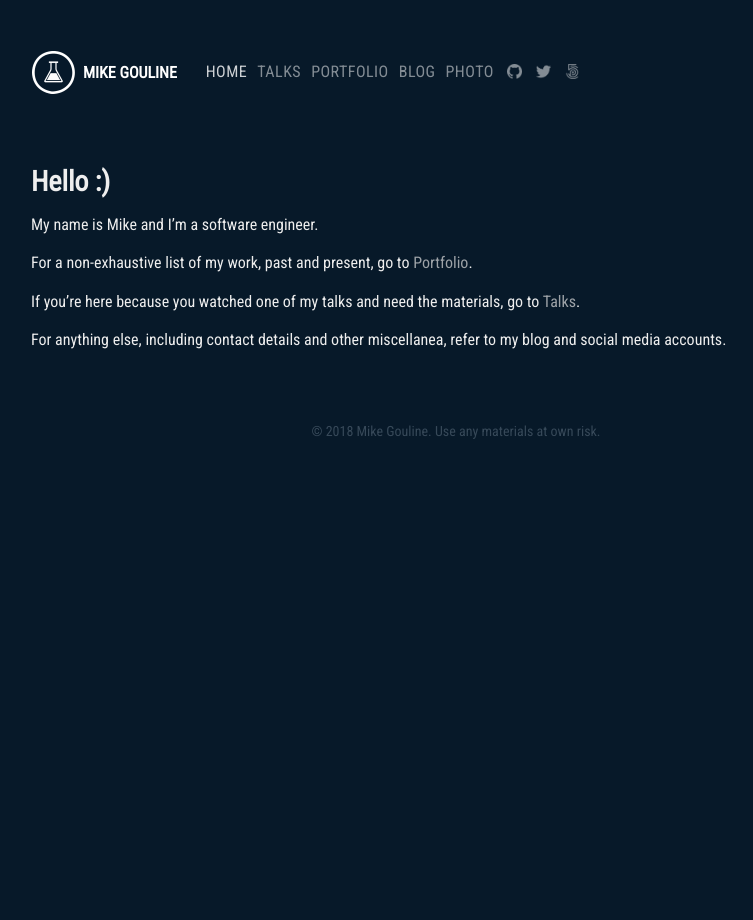
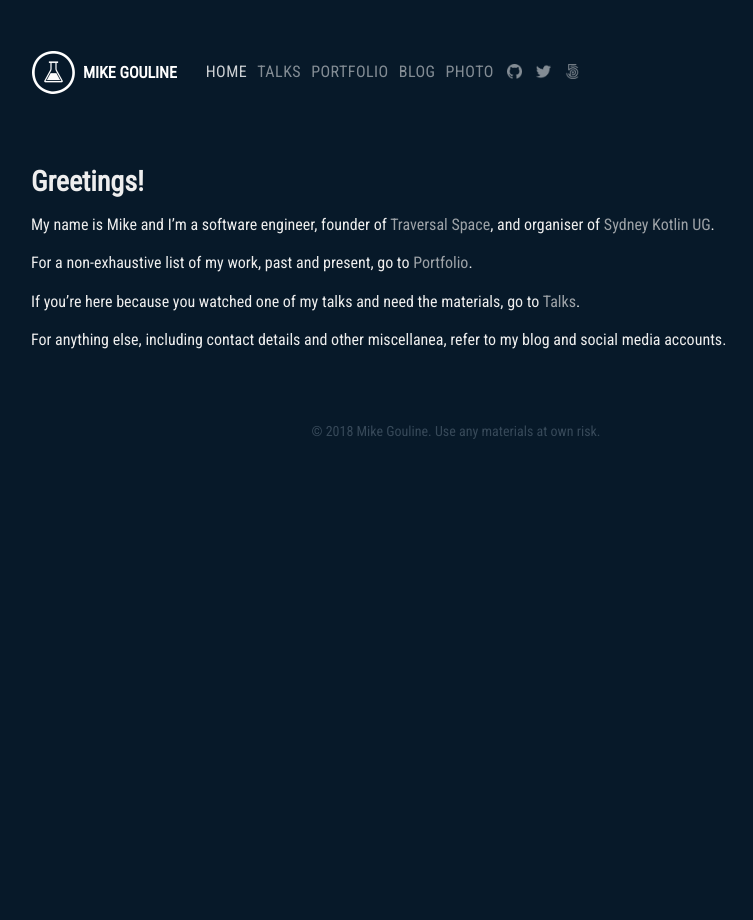
Before and after one commit to gouline/gouline.github.io, a Jekyll site: the page built from index.md, in a window 1280 px wide. Shown: the whole page, without its empty margins (184-937 px from the left). Built offline with Jekyll 4.4.1, drawn with Linux system fonts in a browser that asks for light colours; nearby versions of some CDN libraries.

Commit message:
Update index page

```diff
--- a/css/basic.css
+++ b/css/basic.css
@@ -229,6 +229,11 @@ ul#header-nav .icons a {
   font-weight: bold;
 }
 
+.section-content img {
+  max-width: 100%;
+  border-radius: 3px;
+}
+
 .section-thumbnail {
   width: 236px;
   height: 420px;
--- a/index.md
+++ b/index.md
@@ -5,9 +5,9 @@ title: Home
 description: Portfolio, talk materials and links.
 ---
 
-# Hello :)
+# Greetings!
 
-My name is Mike and I'm a software engineer.
+My name is Mike and I'm a software engineer, founder of [Traversal Space](https://traversal.space/){:target="_blank"}, and organiser of [Sydney Kotlin UG](https://sydkotlin.space/){:target="_blank"}.
 
 For a non-exhaustive list of my work, past and present, go to [Portfolio]({{ site.baseurl }}/portfolio).
 
```
Also changed, not shown: assets/hero.jpg (added).
